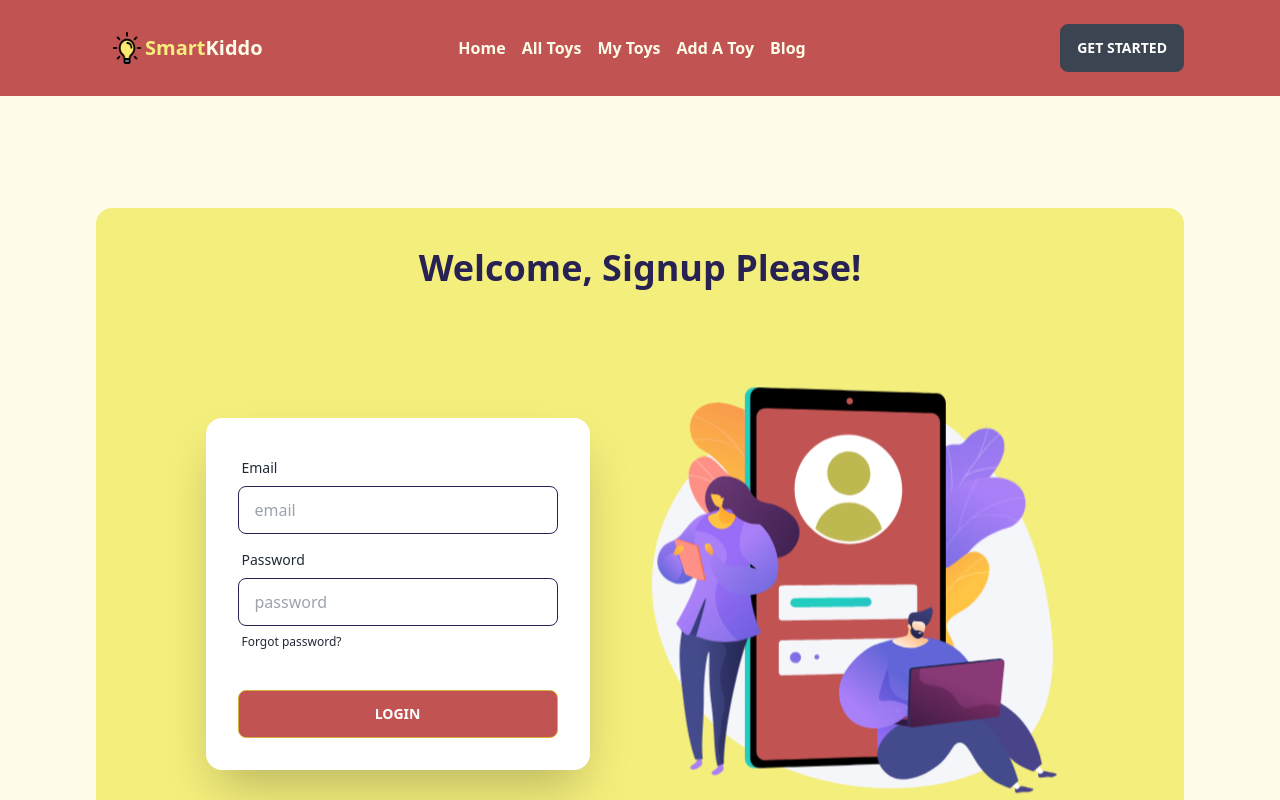
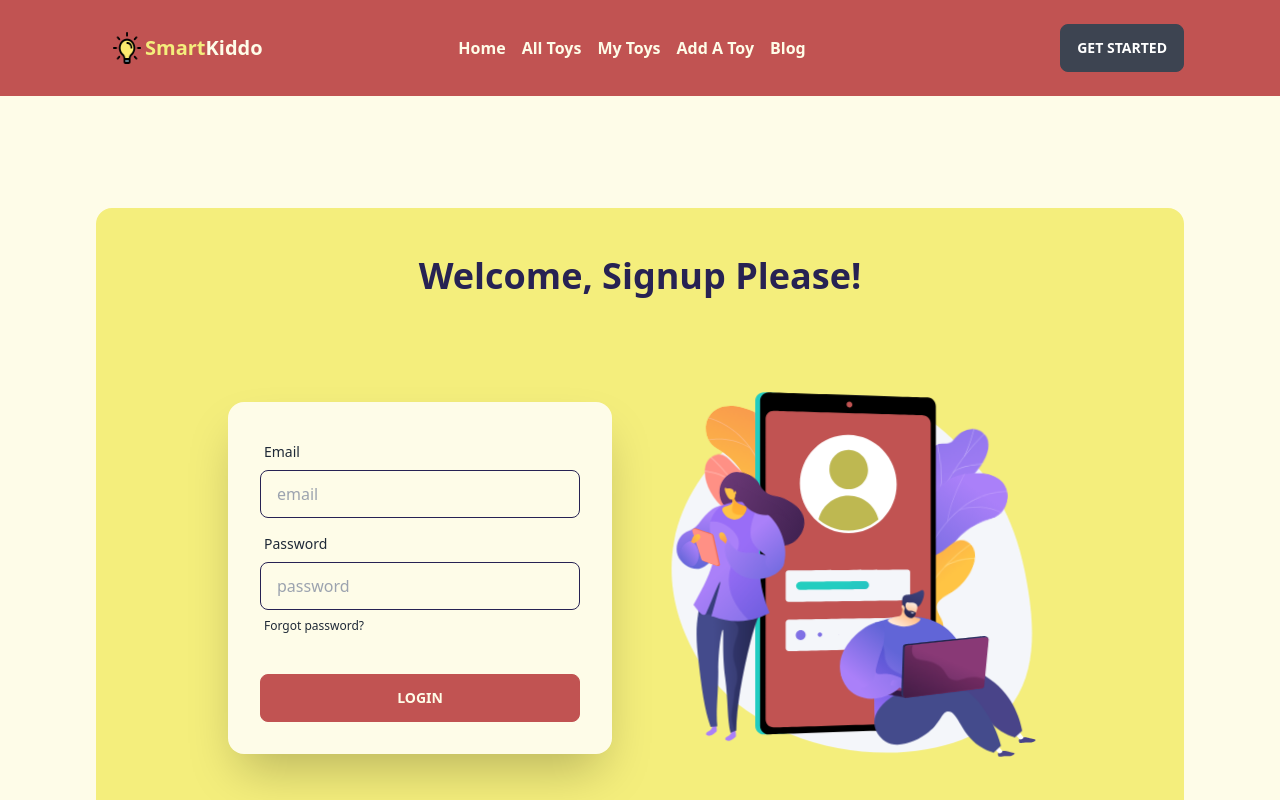
Before and after one commit to Salman-165324/smart-kiddo-toy-market-place-client, a React (Vite) app: page /signup in a window 1280 px wide. Shown: the top 800 px of the page. Built offline with nearby package versions, Linux system fonts and the light colour scheme.

Commit message:
Did some edits in the signup page's style and designs

```diff
--- a/src/Components/Pages/SignupPage/Signup.jsx
+++ b/src/Components/Pages/SignupPage/Signup.jsx
@@ -6,31 +6,31 @@ const Signup = () => {
 
     return (
         <div className='primary-container'>
-            <div className="min-h-screen bg-primary rounded-2xl flex flex-col items-center">
-                <h1 className='py-10 text-center text-4xl font-bold accent-text-color'>Welcome, Signup Please!</h1>
-                <div className="hero-content mx-auto flex-col lg:flex-row-reverse lg:gap-10 items-center justify-center">
+            <div className=" bg-primary rounded-2xl flex flex-col items-center">
+                <h1 className='pt-12 pb-4 text-center text-4xl font-bold accent-text-color'>Welcome, Signup Please!</h1>
+                <div className="hero-content mx-auto flex-col xl:flex-row-reverse gap-14 sm:gap-10 items-center justify-center px-4">
                     <div className="text-center lg:text-left">
-                        <Lottie className='h-[500px]' animationData={signupAnimation} />
+                        <Lottie className='sm:h-[500px] w-[400px]' animationData={signupAnimation} />
                     </div>
-                    <div className="card flex-shrink-0 bg-white w-full max-w-sm shadow-2xl mb-10 lg:mb-0 ">
+                    <div className="card flex-shrink-0 bg-neutral1 w-full max-w-sm shadow-2xl mb-10 lg:mb-0 ">
                         <div className="card-body">
                             <div className="form-control">
                                 <label className="label">
                                     <span className="label-text">Email</span>
                                 </label>
-                                <input type="text" placeholder="email" className="input input-bordered border-[#272253]" />
+                                <input type="text " placeholder="email" className="input bg-neutral1 input-bordered border-[#272253]" />
                             </div>
                             <div className="form-control">
                                 <label className="label">
                                     <span className="label-text">Password</span>
                                 </label>
-                                <input type="text" placeholder="password" className="input input-bordered border-[#272253]" />
+                                <input type="text" placeholder="password" className="input bg-neutral1 input-bordered border-[#272253]" />
                                 <label className="label">
                                     <a href="#" className="label-text-alt link link-hover">Forgot password?</a>
                                 </label>
                             </div>
                             <div className="form-control mt-6">
-                                <button className="btn btn-primary text-white hover:bg-[#f7c12d] hover:border-[#d9b03d] border-[#d9b03d] bg-accent">Login</button>
+                                <button className="btn btn-primary hover:bg-[#a83b39] hover:border-[#d9b03d] border-[#c15352] bg-accent text-neutral1">Login</button>
                             </div>
                         </div>
                     </div>
```
